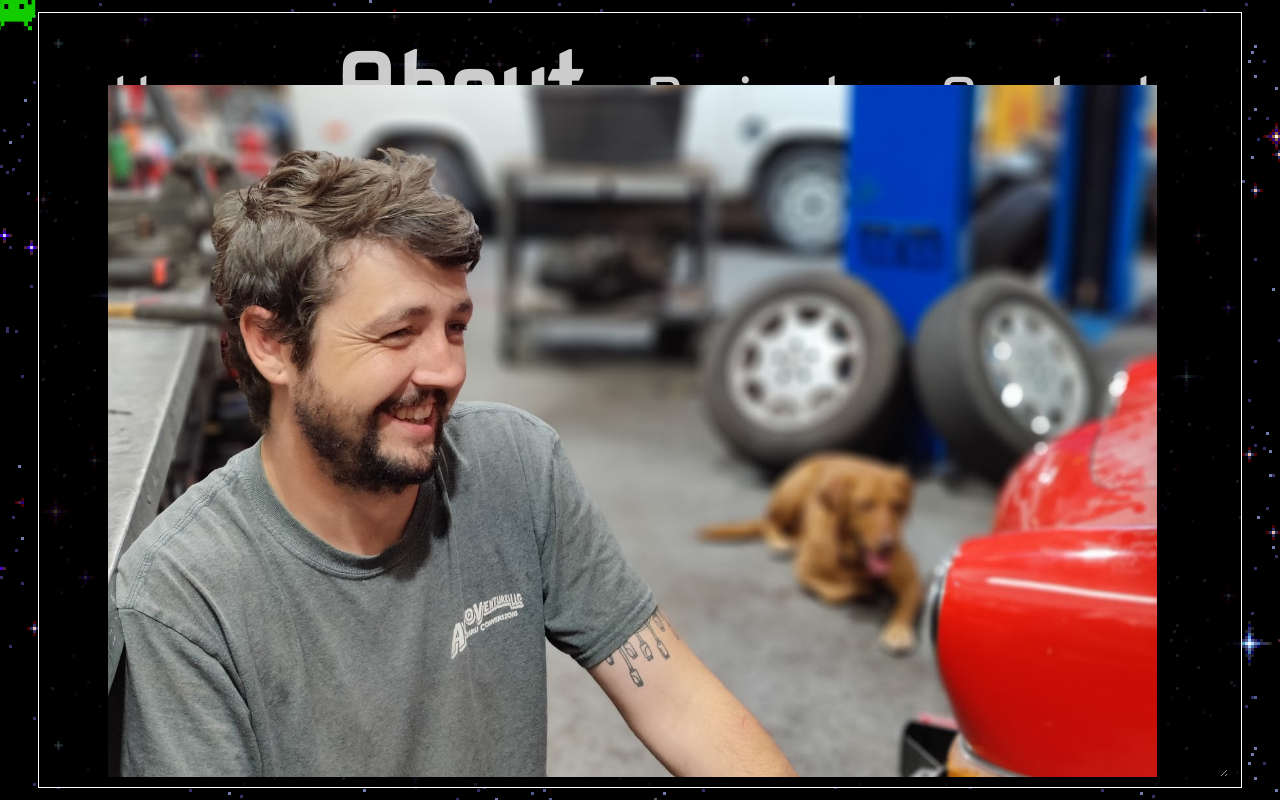
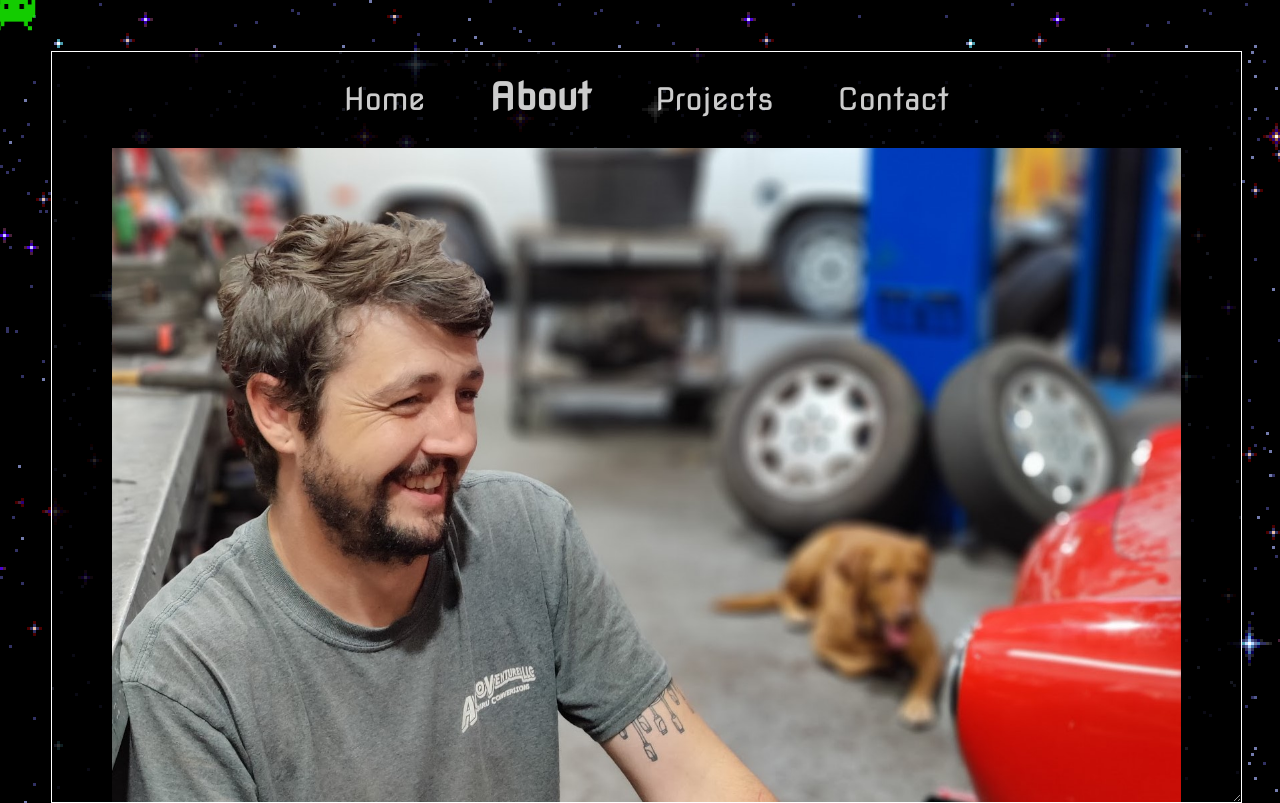
Before and after one commit to tmontobbio/tmontobbio-dev, a React (Create React App) app: page /about in a window 1280 px wide. Built offline with nearby package versions, Linux system fonts and the light colour scheme.

Commit message:
fixed some css...maybe

```diff
--- a/src/App.css
+++ b/src/App.css
@@ -220,6 +220,10 @@ div {
   grid-template-rows: auto auto;
 }
 
+
+
+
+
 /* add "only screen and" */
 @media only screen and (max-width: 1440px) {
 
@@ -236,6 +240,11 @@ div {
   img {
     height: auto !important;
     width: 90% !important;
+  }
+
+  ul {
+    padding: 0;
+    text-align: center;
   }
 
   .contact-tile {
@@ -268,22 +277,22 @@ div {
     margin: 2.5vw;
   }
 
-  .center {
-    padding-right: 1vw;
+  #nav {
+    padding-top: .7vh;
+    width: 95%;
+    height: 10vh;
+    max-height: 100px;
+    z-index: 10;
   }
 
-  #nav {
-    padding-top: .7vh;
-    margin: auto;
-    grid-row-start: 1;
-    grid-row-end: 1;
-    grid-column-start: 1;
-    grid-column-end: 2;
+  .nav-sel {
+    font-size: 3ch;
   }
 
   #home {
     -webkit-transform: rotate(90deg);
-    font-size: 30vw !important;
+    font-size: 15ch;
+    margin: 0 !important;
     padding: 0 !important;
   }
 
@@ -295,29 +304,18 @@ div {
 
   #content {
     background-color: rgba(0, 0, 0, 0.8);
-    position: absolute;
-    margin: auto;
-    padding-right: 1vw;
-    top: 0;
-    left: 0;
-    right: 0;
-    bottom: 0;
     border: 1px solid white;
-    height: 97%;
-    width: 94%;
-    display: grid;
-    grid-template-columns: 1.25vh auto;
-    grid-template-rows: 7vh auto 1.25vh;
+    height: 94%;
+    margin: 4%;
+    display: flex;
     gap: 0px;
-    column-gap: 0px;
+    flex-direction: column;
+    align-content: space-around;
+    align-items: center;
   }
 
   #header {
     width: 100%;
-    grid-row-start: 2;
-    grid-row-end: 2;
-    grid-column-start: 1;
-    grid-column-end: 1;
   }
 
   #invader {
@@ -335,74 +333,3 @@ div {
     /* padding: 1vh 0.5vw 2vh 1vw !important; */
   }
 }
-
-
-/* GAME CSS */
-#game-container {
-  display: inline-flex;
-}
-
-#game-container button {
-  height: 50%;
-}
-
-#button-container {
-  display: inline-flex;
-  flex-direction: column;
-}
-
-#game {
-  width: 500px;
-  height: 200px;
-  background-color: white;
-}
-
-#character {
-  width: 20px;
-  height: 50px;
-  background-color: red;
-  position: relative;
-  top: 150px;
-}
-
-.animate-jump {
-  animation: jump 500ms infinite;
-}
-
-@keyframes jump {
-  0% {
-    top: 150px;
-  }
-
-  30% {
-    top: 100px;
-  }
-
-  70% {
-    top: 100px;
-  }
-
-  100% {
-    top: 150px;
-  }
-}
-
-#block {
-  width: 20px;
-  height: 20px;
-  background-color: blue;
-  position: relative;
-  top: 130px;
-  left: 480px;
-  animation: block 1.5s infinite linear;
-}
-
-@keyframes block {
-  0% {
-    left: 480px;
-  }
-
-  100% {
-    left: -40px;
-  }
-}
--- a/src/App.js
+++ b/src/App.js
@@ -54,7 +54,9 @@ export default function App() {
         className='cursor'
         variants={variants}
         animate={cursorVariant}
-      ><img src={invader} alt="space-invader-gif" id="invader" /></motion.div>
+      >
+        <img src={invader} alt="space-invader-gif" id="invader" />
+      </motion.div>
     </div >
   )
 }
--- a/src/components/Nav.js
+++ b/src/components/Nav.js
@@ -6,7 +6,7 @@ export default function Nav() {
   const linkStyle = ({ isActive }) => {
     return {
       fontWeight: isActive ? 'bold' : 'normal',
-      fontSize: isActive ? '30px' : '20px',
+      fontSize: isActive ? '3ch' : '2.5ch',
       // textDecoration: isActive ? 'underline' : 'none',
     }
   }
--- a/src/components/Projects.js
+++ b/src/components/Projects.js
@@ -2,35 +2,8 @@ import React from "react";
 import dogIM from './img/dogim.jpg'
 import movieHunter from './img/movie-hunter.png'
 import julianc from "./img/julianc-logo.png"
-import { useState } from "react";
 
 export default function Projects() {
-	var char = document.getElementById("character")
-	var block = document.getElementById("block")
-	const [isJumping, setIsJumping] = useState(false)
-	const [gameStart, setGameStart] = useState(false)
-
-
-
-	// setInterval(function () {
-	// 	debugger;
-	// 	let charTop = parseInt(window.getComputedStyle(char).getPropertyValue("top"))
-	// 	let blockLeft = parseInt(window.getComputedStyle(block).getPropertyValue("left"))
-
-	// 	if (gameStart === true && blockLeft < 20 && blockLeft > 0 && charTop >= 130) {
-	// 		debugger
-	// 		setGameStart(false)
-	// 		console.log("u lose!")
-	// 	}
-	// }, 10)
-
-
-	function jump() {
-		isJumping ? console.log("already jumping") : setIsJumping(true)
-		setTimeout(() => {
-			setIsJumping(false)
-		}, 500)
-	}
 
 	return (
 		<div id="projects" className="center">
@@ -73,20 +46,6 @@ export default function Projects() {
 					A web app build on React.js & Rails frameworks.  Dog IM was a project that enabled me to demonstrate my ability to create a my own API and PostgreSQL database.  As a huge dog lover, I decided to take the average chat app and put a little dog-based twist on it - "Dog IM - an instant messenger for pups!".  Future updates will include web-sockets for real-time messanging, currently this site acts as a forum, where users must refresh the page for new messages.
 				</p>
 			</span>
-			<div id="game-container">
-				<div id="game">
-					<div id="character" className={isJumping ? "animate-jump" : ""}>
-
-					</div>
-					<div id={gameStart ? "block" : ""}>
-
-					</div>
-				</div>
-				<div id="button-container">
-					<button id="start-btn" onClick={() => setGameStart(!gameStart)}>Start</button>
-					<button id="jump-btn" onClick={jump}>Jump!</button>
-				</div>
-			</div>
 		</div>
 	)
 }
```
